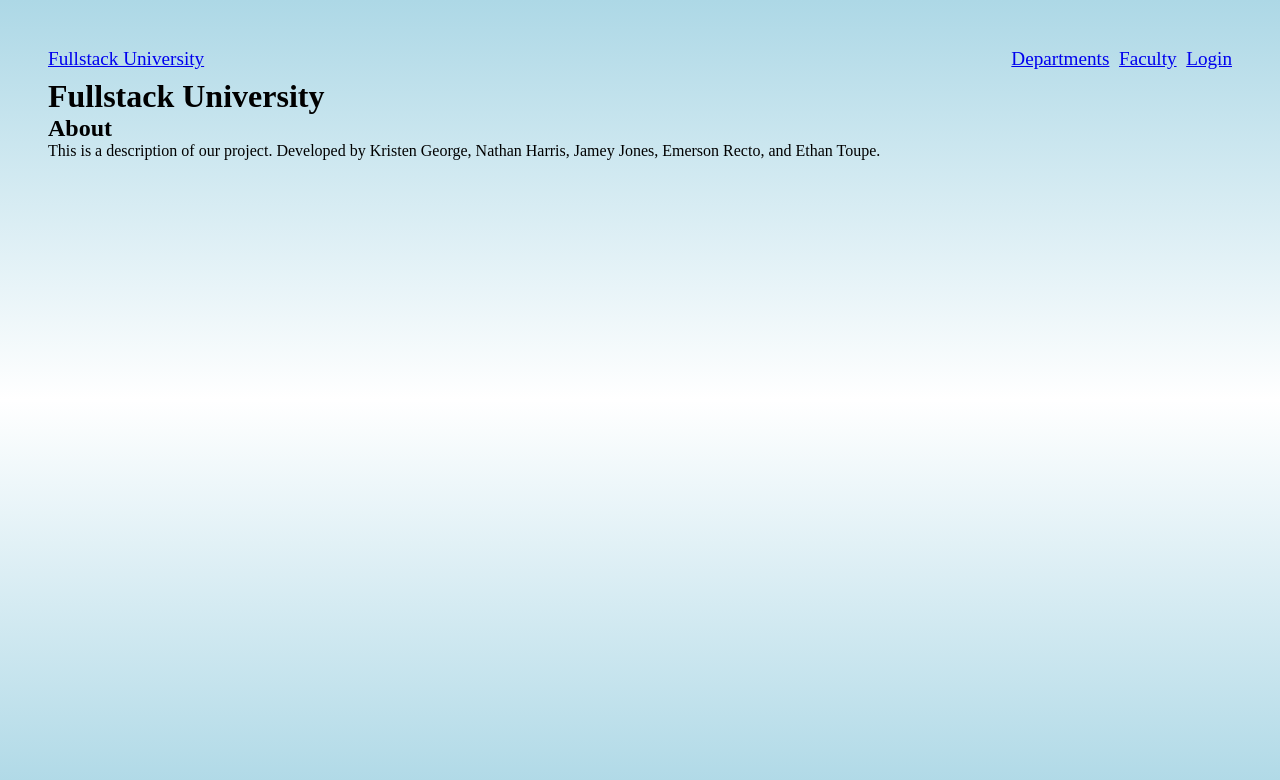
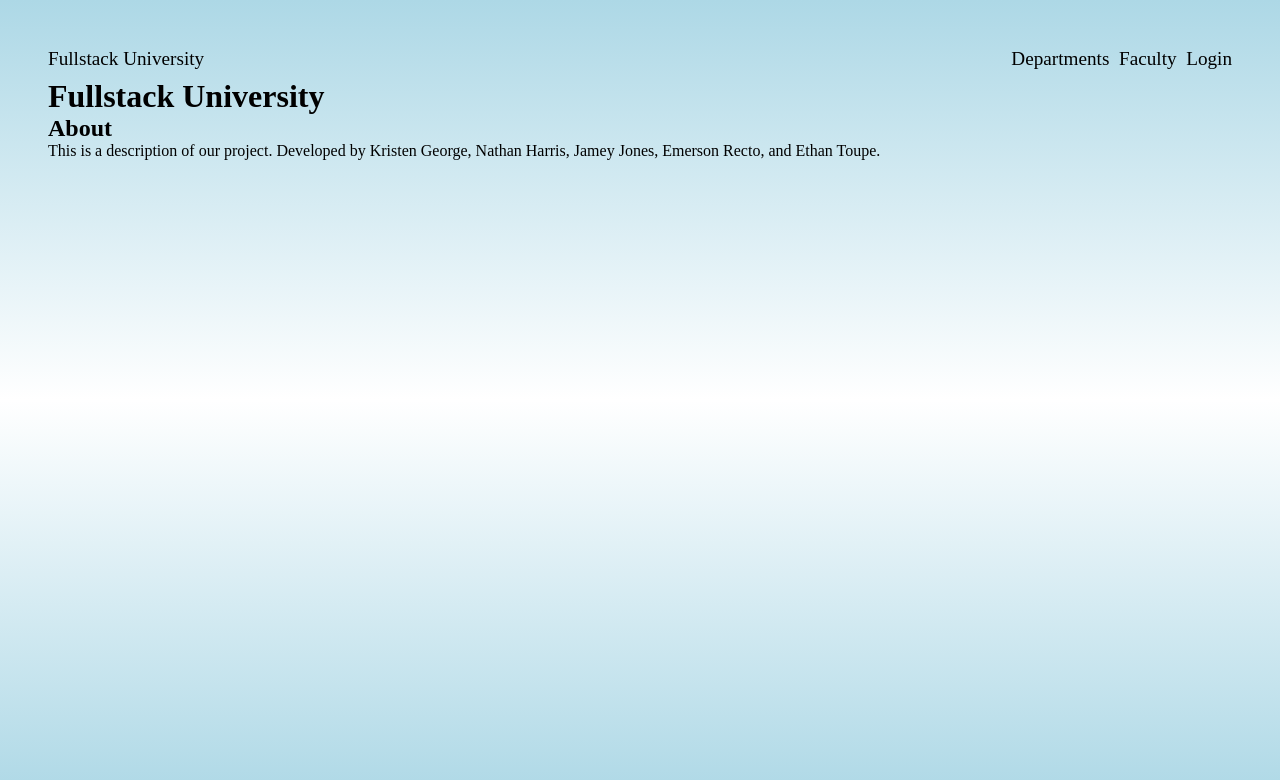
Before and after one commit to emersonliwayway/fullstack-university, a React (Vite) app: page / in a window 1280 px wide. Shown: the top 780 px of the page. Built offline with nearby package versions, Linux system fonts and the light colour scheme.

Commit message:
NathanHarris

```diff
--- a/src/index.css
+++ b/src/index.css
@@ -26,3 +26,11 @@ header nav {
   display: flex;
   gap: 1ch;
 }
+nav a{
+  text-decoration: none;
+  color: black;
+}
+header a{
+  text-decoration: none;
+  color: black;
+}
```
